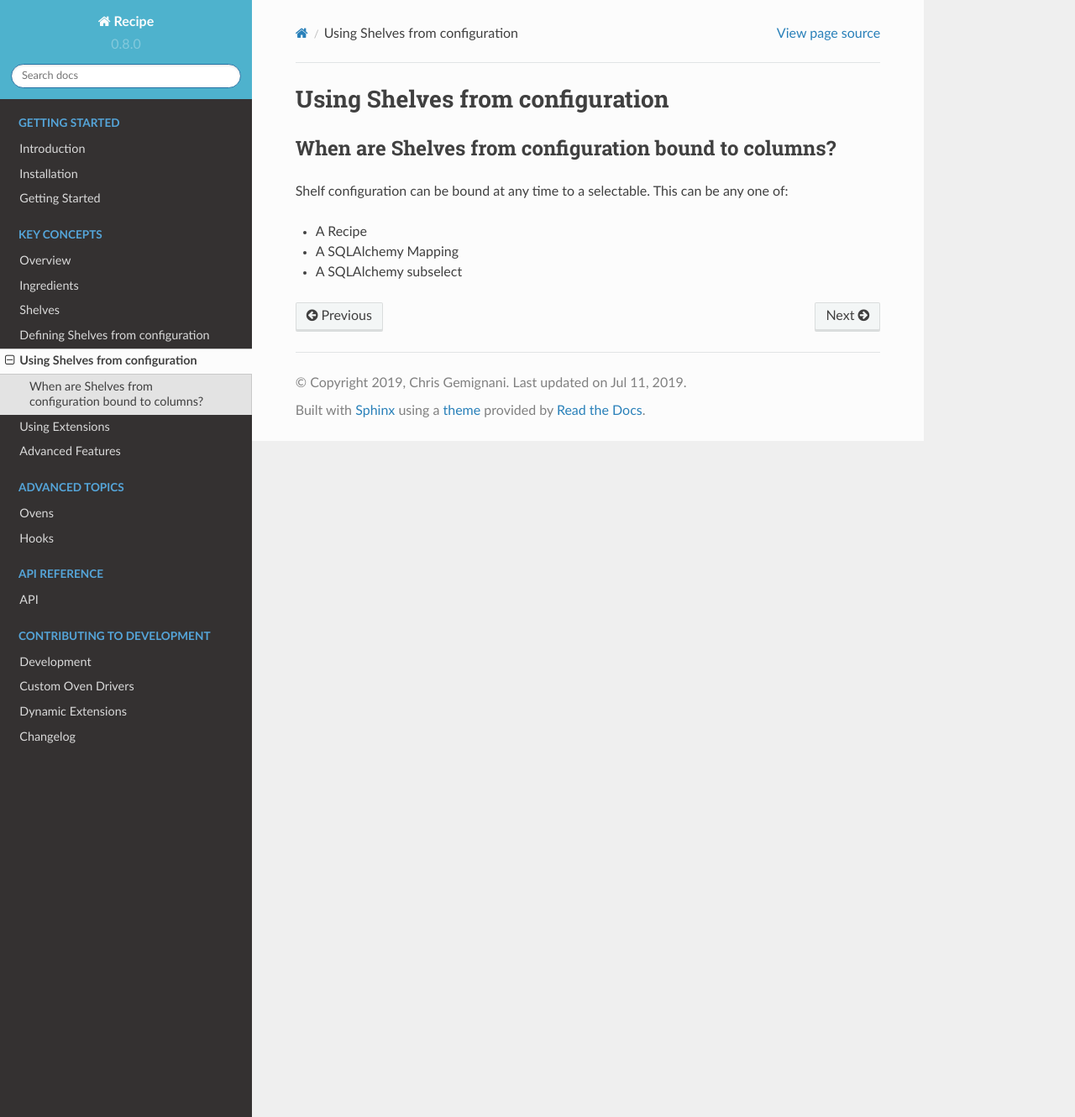
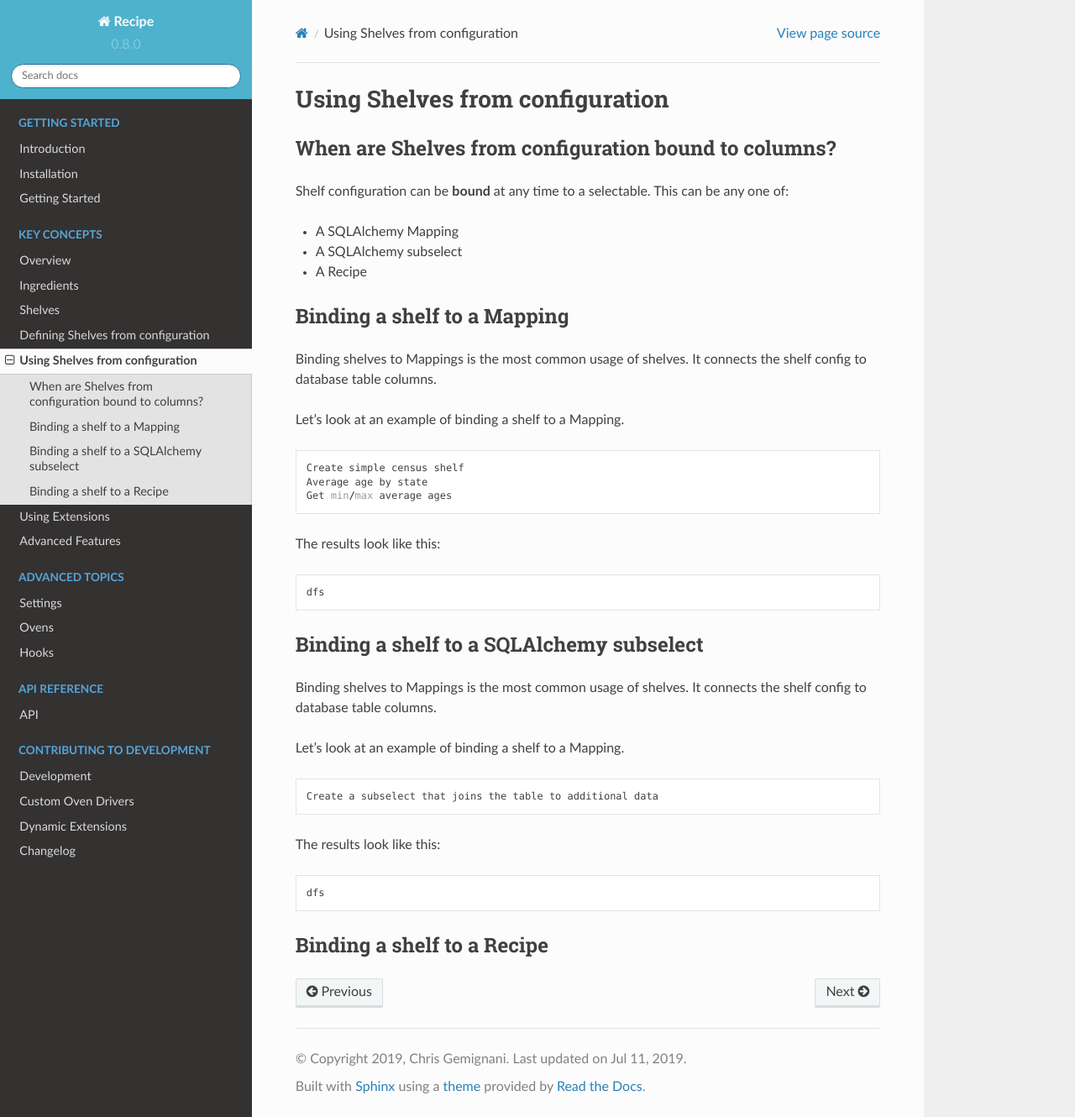
Before and after one commit to juiceinc/recipe, a Sphinx documentation site: the page built from docs/concepts/using_from_config.rst, in a window 1280 px wide and 1330 px high. Shown: the whole window at 84% size. Built offline with Sphinx 7.4.7 and the Read the Docs theme 2.0.0, drawn with Linux system fonts in a browser that asks for light colours.

Commit message:
Updating docs

```diff
--- /dev/null
+++ b/docs/advanced/settings.rst
@@ -0,0 +1,2 @@
+Settings
+========
--- a/docs/concepts/overview.rst
+++ b/docs/concepts/overview.rst
@@ -4,20 +4,20 @@ Overview
 **Ingredients** are reusable fragments of SQL defined in SQLAlchemy. Ingredients
 can contribute to a SQL query's select, group by, where clause or having clause.
 For convenience, we define **Metric**, **Dimension**, **Filter**, and **Having**
-classes which support common pattersn.
+classes which support common query patterns.
 
 A **Shelf** is a container for holding named ingredients.
-Shelves can be defined with python code or via configuration (typically YAML).
-Shelf configuration can be bound to a SQLAlchemy selectable.
+Shelves can be defined with python code or via configuration.
+Shelves defined with configuration can be bound to a SQLAlchemy selectable.
 
 .. note::
 
     By convention, all the ingredients on a Shelf should reference the same SQLAlchemy selectable.
 
 A **Recipe** uses a **Shelf**. The Recipe picks dimensions, metrics, filters,
-havings from the shelf. Dimensions and metrics can also be used to order results.
+and havings from the shelf. Dimensions and metrics can also be used to order results.
 While the Recipe can refer to items in the shelf by name, you can also supply
-Ingredient objects. Recipe uses a builder pattern to allow a recipe object to be
+raw Ingredient objects. Recipe uses a builder pattern to allow a recipe object to be
 modified.
 
 A Recipe generates and runs a SQL query using SQLAlchemy. The query uses an **Oven**
--- a/docs/concepts/shelves.rst
+++ b/docs/concepts/shelves.rst
@@ -1,4 +1,10 @@
 Shelves
 =======
 
-blah blah
+A shelf is a container for holding Ingredients.
+
+Shelves act like dictionaries with keys that are strings and values
+that are Ingredients.
+
+Adding ingredients to a Shelf sets the ingredient ``id`` to the key
+used in the Shelf.
--- a/docs/concepts/using_from_config.rst
+++ b/docs/concepts/using_from_config.rst
@@ -5,9 +5,55 @@ Using Shelves from configuration
 When are Shelves from configuration bound to columns?
 -----------------------------------------------------
 
-Shelf configuration can be bound at any time to a selectable. This can
+Shelf configuration can be **bound** at any time to a selectable. This can
 be any one of:
 
-* A Recipe
 * A SQLAlchemy Mapping
 * A SQLAlchemy subselect
+* A Recipe
+
+Binding a shelf to a Mapping
+----------------------------
+
+Binding shelves to Mappings is the most common usage of shelves.
+It connects the shelf config to database table columns.
+
+Let's look at an example of binding a shelf to a Mapping.
+
+.. code:: python
+
+    Create simple census shelf
+    Average age by state
+    Get min/max average ages
+
+The results look like this:
+
+.. code::
+
+    dfs
+
+
+
+Binding a shelf to a SQLAlchemy subselect
+-----------------------------------------
+
+Binding shelves to Mappings is the most common usage of shelves.
+It connects the shelf config to database table columns.
+
+Let's look at an example of binding a shelf to a Mapping.
+
+.. code:: python
+
+    Create a subselect that joins the table to additional data
+
+
+The results look like this:
+
+.. code::
+
+    dfs
+
+
+
+Binding a shelf to a Recipe
+---------------------------
--- a/docs/index.rst
+++ b/docs/index.rst
@@ -67,8 +67,9 @@ and response formatting.
    :caption: Advanced Topics
    :maxdepth: 3
 
-   ovens
-   hooks
+   advanced/settings
+   advanced/ovens
+   advanced/hooks
 
 .. toctree::
    :caption: API Reference
```
Also changed, not shown: other parts of docs/concepts/overview.rst (+1 -1 lines), docs/advanced/hooks.rst (renamed from docs/hooks.rst), docs/advanced/ovens.rst (renamed from docs/ovens.rst), 1 other file.
